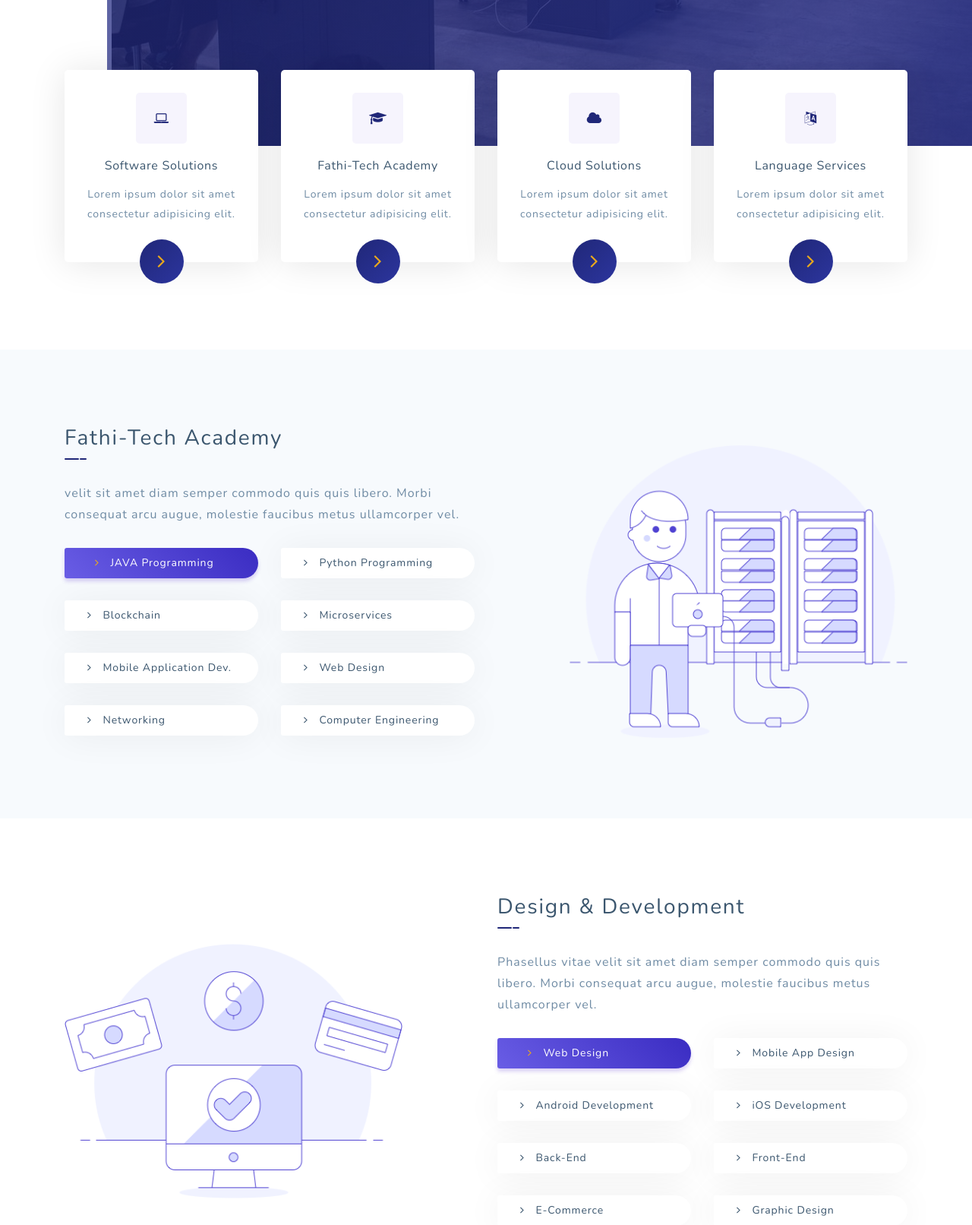
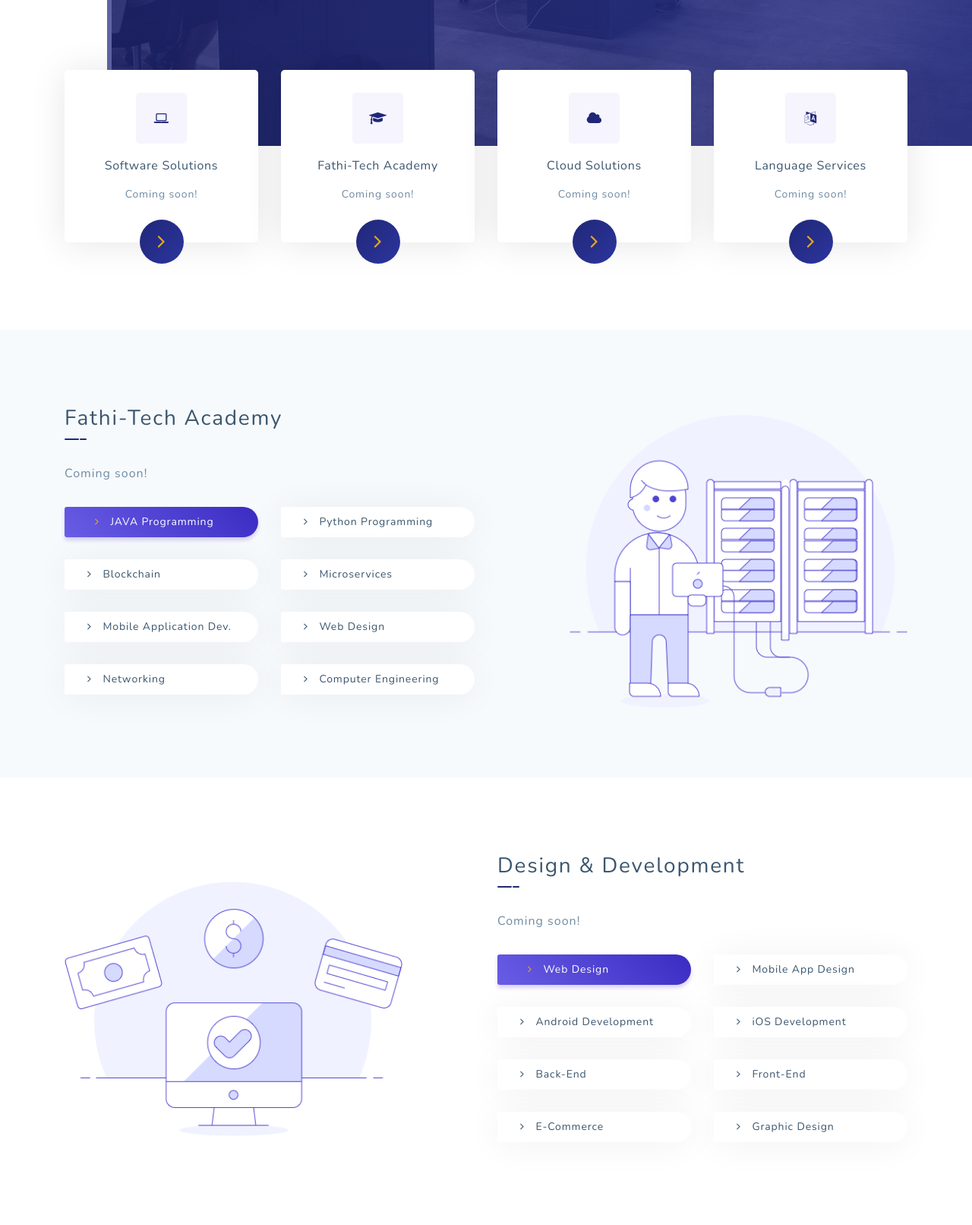
Before and after one commit to ktmsulaim/fathi-tech, a PHP site: page / in a window 1280 px wide. Shown: the part 485-2097 px from the top of the page at 76% size. Run offline with PHP 8.4, Linux system fonts and the light colour scheme; some libraries are stand-ins or nearby versions.

Commit message:
Replaced lipsum with coming soon on front page

```diff
--- a/index.php
+++ b/index.php
@@ -51,7 +51,7 @@ include_once './theme/header.php';
 								<i class="fa fa-laptop"></i>
 							</div>
 							<h5 class="features-title">Software Solutions</h5>
-							<p>Lorem ipsum dolor sit amet consectetur adipisicing elit.</p>
+							<p>Coming soon!</p>
 							<div class="next">
 								<i class="fa fa-angle-right"></i>
 							</div>
@@ -66,7 +66,7 @@ include_once './theme/header.php';
 								<i class="fa fa-graduation-cap"></i>
 							</div>
 							<h5 class="features-title">Fathi-Tech Academy</h5>
-							<p>Lorem ipsum dolor sit amet consectetur adipisicing elit.</p>
+							<p>Coming soon!</p>
 							<div class="next">
 								<i class="fa fa-angle-right"></i>
 							</div>
@@ -81,7 +81,7 @@ include_once './theme/header.php';
 								<i class="fa fa-cloud"></i>
 							</div>
 							<h5 class="features-title">Cloud Solutions</h5>
-							<p>Lorem ipsum dolor sit amet consectetur adipisicing elit.</p>
+							<p>Coming soon!</p>
 							<div class="next">
 								<i class="fa fa-angle-right"></i>
 							</div>
@@ -96,7 +96,7 @@ include_once './theme/header.php';
 								<i class="fa fa-language"></i>
 							</div>
 							<h5 class="features-title">Language Services</h5>
-							<p>Lorem ipsum dolor sit amet consectetur adipisicing elit.</p>
+							<p>Coming soon!</p>
 							<div class="next">
 								<i class="fa fa-angle-right"></i>
 							</div>
@@ -120,7 +120,7 @@ include_once './theme/header.php';
 					<h2 class="section-title">Fathi-Tech Academy</h2>
 				</div>
 				<div class="left-text">
-					<p>velit sit amet diam semper commodo quis quis libero. Morbi consequat arcu augue, molestie faucibus metus ullamcorper vel.</p>
+					<p>Coming soon!</p>
 					<div class="row">
 						<div class="col-lg-6 col-md-6 col-sm-12">
 							<a class="btn-home active" href="#">
@@ -196,7 +196,7 @@ include_once './theme/header.php';
 					<h2 class="section-title">Design & Development</h2>
 				</div>
 				<div class="left-text">
-					<p>Phasellus vitae velit sit amet diam semper commodo quis quis libero. Morbi consequat arcu augue, molestie faucibus metus ullamcorper vel.</p>
+					<p>Coming soon!</p>
 					<div class="row">
 						<div class="col-lg-6 col-md-6 col-sm-12">
 							<a class="btn-home active" href="#">
```
